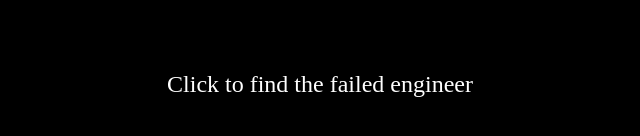
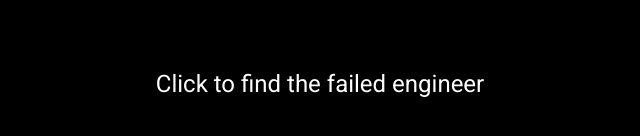
Before and after one commit to websterwh/iamafailedengineer.com, a plain HTML site: page index.html in a window 1280 px wide. Shown: the part 316-452 px from the top of the page, without its empty margins (320-960 px from the left). Drawn offline with Linux system fonts and the light colour scheme.

Commit message:
Update styles.css

```diff
--- a/styles.css
+++ b/styles.css
@@ -1,8 +1,11 @@
+@import url('https://fonts.googleapis.com/css2?family=Roboto:wght@400;700&display=swap');
+
 body, html {
     margin: 0;
     padding: 0;
     height: 100%;
     background-color: black; /* Set the background color of the page to black */
+    font-family: 'Roboto', sans-serif; /* Use Roboto font */
 }
 
 .container {
```
